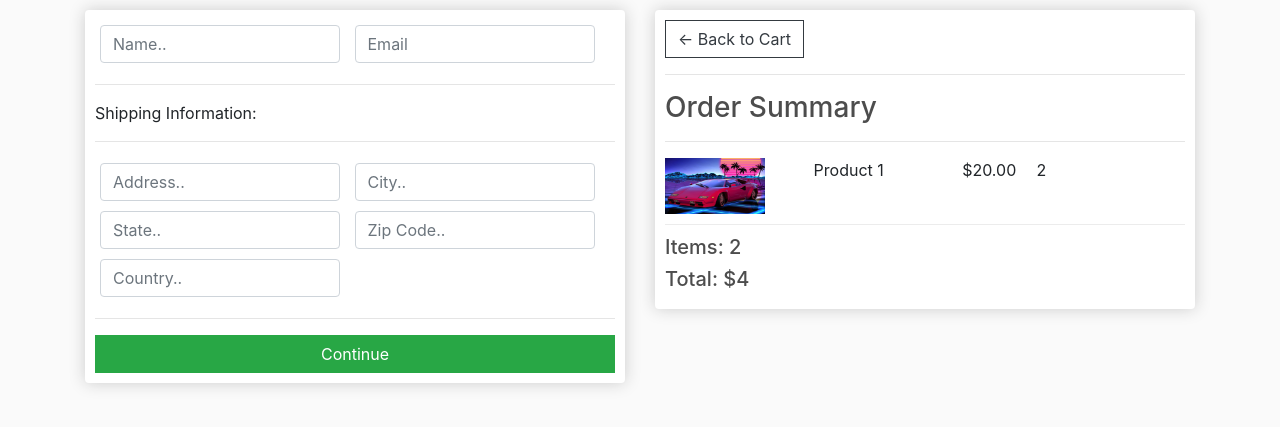
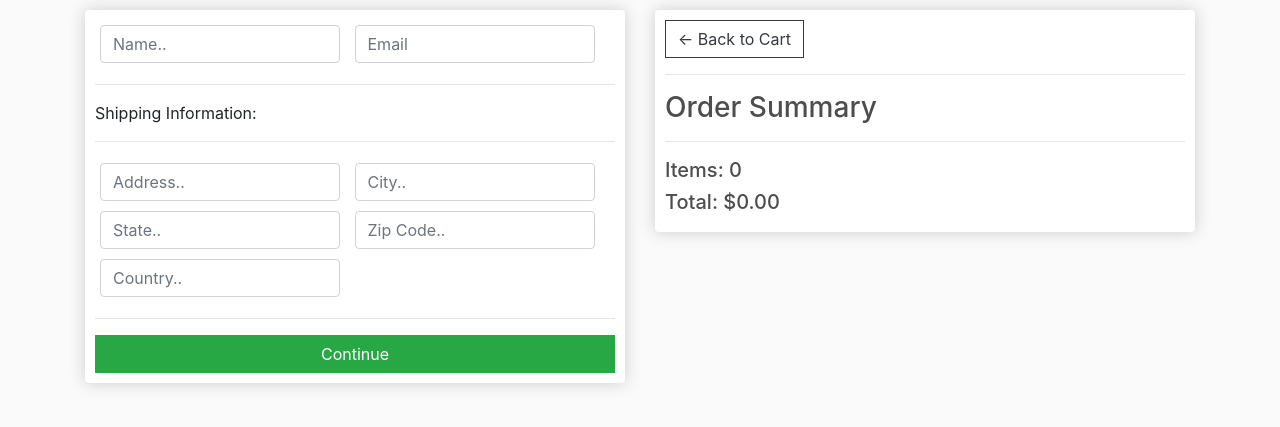
Before and after one commit to sangar3/EcommWebsite, a Django app: page /checkout/ in a window 1280 px wide. Shown: the part 57-484 px from the top of the page. Run offline with Django 3.2, Linux system fonts and the light colour scheme; some libraries are stand-ins or nearby versions.

Commit message:
added checkout functionality

```diff
--- a/ecommerce/store/templates/store/cart.html
+++ b/ecommerce/store/templates/store/cart.html
@@ -10,8 +10,8 @@
 
             <table class="table">
                 <tr>
-                    <th><h5>Items: <strong>3</strong></h5></th>
-                    <th><h5>Total: <strong>$43</strong></h5></th>
+                    <th><h5>Items: <strong>{{order.get_cart_items}}</strong></h5></th>
+                    <th><h5>Total: <strong>${{order.get_cart_total|floatformat:2}}</strong></h5></th>
                     <th>
                         <a style="float: right;margin: 5px" class="btn btn-success" href="{%url 'checkout'%}">Checkout</a>
                     </th>
@@ -42,7 +42,7 @@
                         <img class="chg-quantity" src="{% static 'images/arrowDown.png' %}">
                     </div>
                 </div>
-                <div style="flex:1">$40</div>
+                <div style="flex:1">${{item.get_total}}</div>
             </div>
             {% endfor %}
         </div>
--- a/ecommerce/store/templates/store/checkout.html
+++ b/ecommerce/store/templates/store/checkout.html
@@ -54,14 +54,16 @@
                 <hr>
                 <h3>Order Summary</h3>
                 <hr>
-                <div class="cart-row">
-                    <div style="flex: 2"><img class="row-image" src="{% static 'images/placeholder.png' %}" alt=""></div>
-                    <div style="flex: 2"><p>Product 1</p></div>
-                    <div style="flex: 1"><p>$20.00</p></div>
-                    <div style="flex: 2"><p>2</p></div>
-                </div>
-                <h5>Items:  2</h5>
-                <h5>Total:  $4</h5>
+                {% for item in items %}
+                    <div class="cart-row">
+                        <div style="flex: 2"><img class="row-image" src="{{item.product.imageURL}}" alt=""></div>
+                        <div style="flex: 2"><p>Product 1</p></div>
+                        <div style="flex: 1"><p>$20.00</p></div>
+                        <div style="flex: 2"><p>2</p></div>
+                    </div>
+                {% endfor %}
+                <h5>Items:  {{order.get_cart_items}}</h5>
+                <h5>Total:  ${{order.get_cart_total|floatformat:2}}</h5>
             </div>
         </div>
     </div>
--- a/ecommerce/store/views.py
+++ b/ecommerce/store/views.py
@@ -12,11 +12,22 @@ def cart(request):
         order, created = Order.objects.get_or_create(customer=customer, complete=False)
         items = order.orderitem_set.all()
     else:
+        # create empty cart  for none-logged in users
         items = []
+        order = {'get_cart_total':0, 'get_cart_items':0 }
 
-    context = {'items':items}
+    context = {'items':items,'order':order}
     return render(request, 'store/cart.html', context)
 
 def checkout(request):
-    context = {}
+    if request.user.is_authenticated:
+        customer = request.user.customer
+        order, created = Order.objects.get_or_create(customer=customer, complete=False)
+        items = order.orderitem_set.all()
+    else:
+        #create empty cart  for none-logged in users
+        items = []
+        order = {'get_cart_total': 0, 'get_cart_items': 0}
+
+    context = {'items':items,'order':order}
     return render(request, 'store/checkout.html', context)
```
Also changed, not shown: ecommerce/store/models.py (+18 -0 lines).
